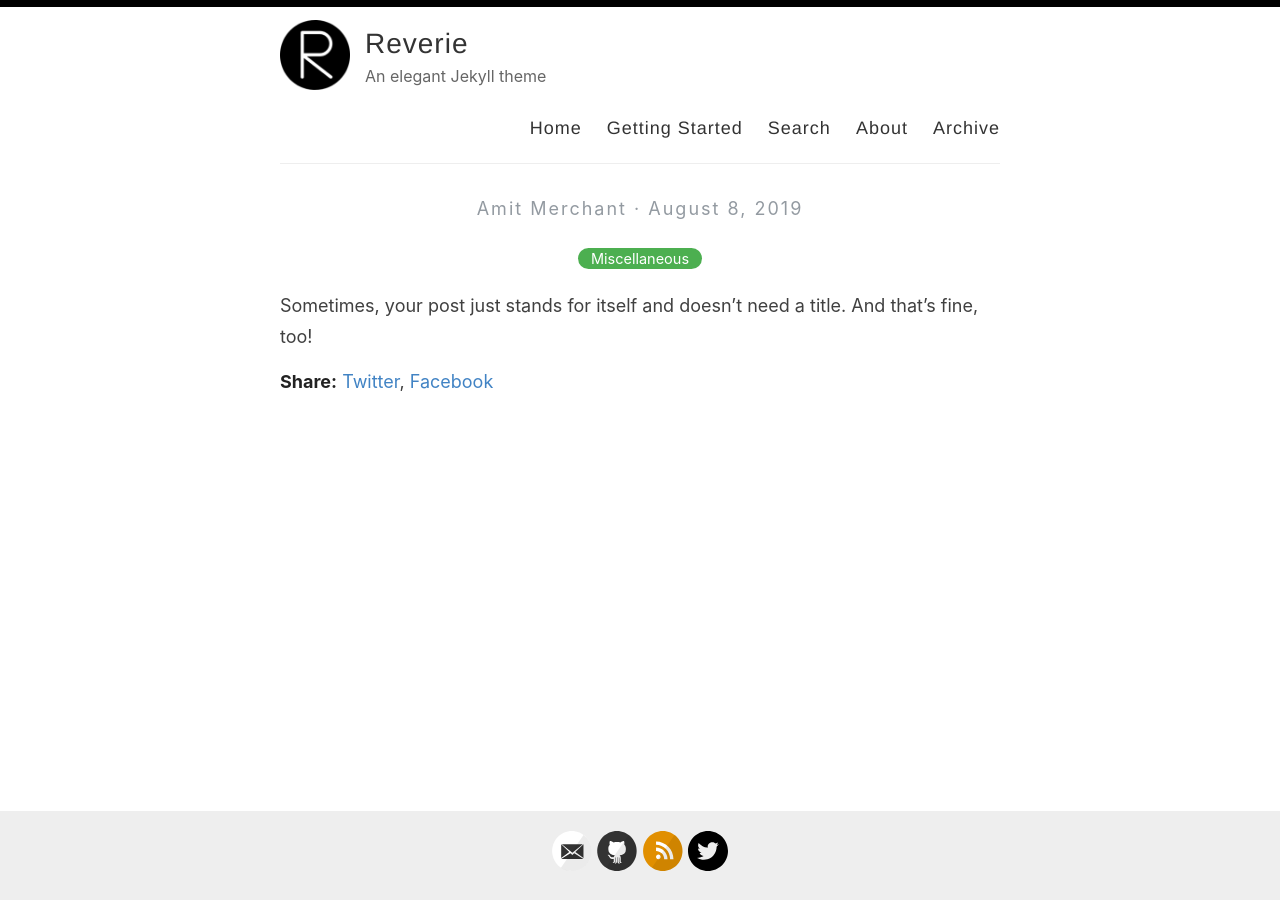
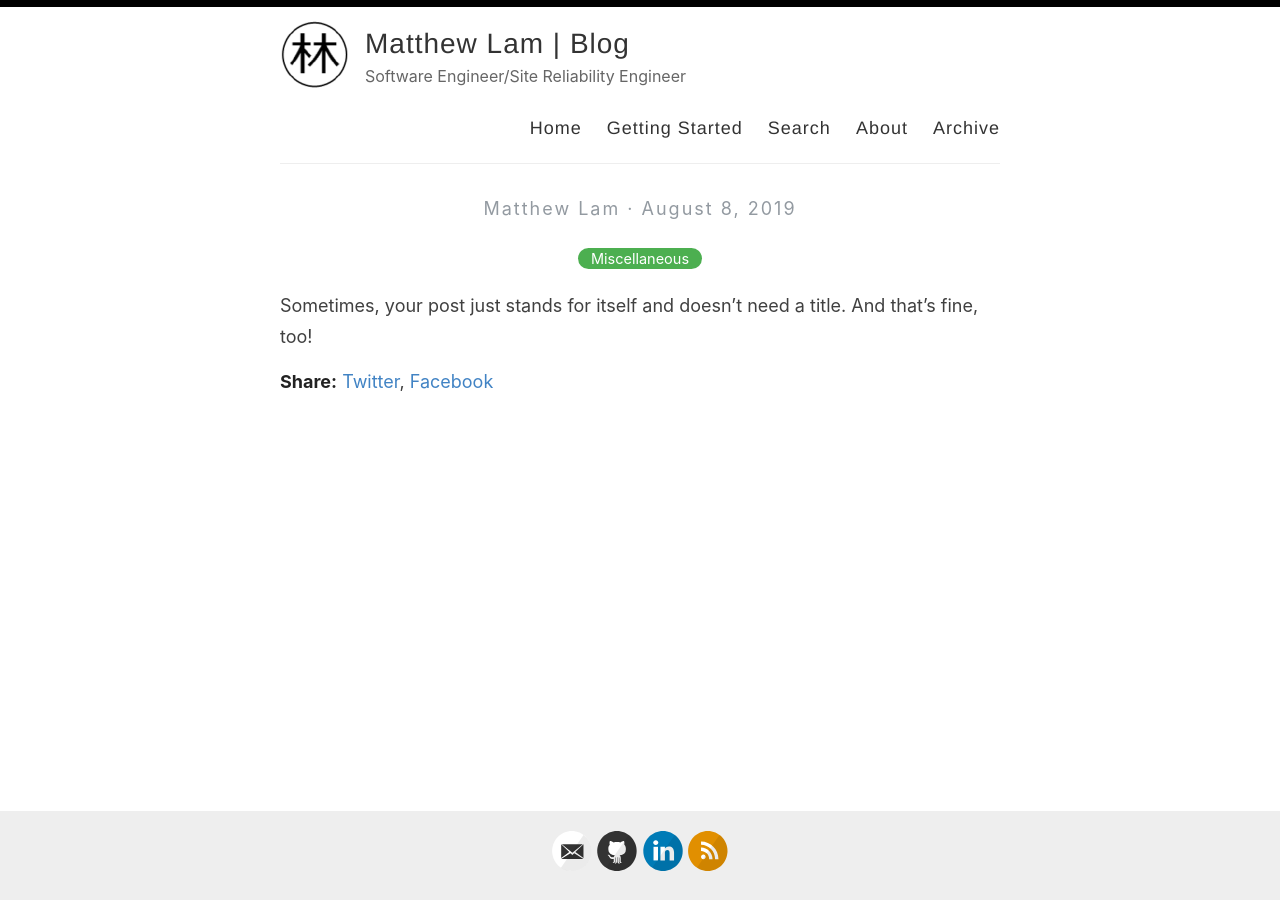
Before and after one commit to mryanlam/mryanlam.github.io, a Jekyll site: the page built from _posts/2019-08-08-no-title-posts.md, in a window 1280 px wide. Built offline with Jekyll 4.4.1, drawn with Linux system fonts in a browser that asks for light colours.

Commit message:
Customize _config

```diff
--- a/_config.yml
+++ b/_config.yml
@@ -3,16 +3,16 @@
 #
 
 # Name of your site (displayed in the header)
-name: Reverie
+name: Matthew Lam | Blog
 
 # Name of the author
-author: Amit Merchant
+author: Matthew Lam
 
 # Short bio or description (displayed in the header)
-description: An elegant Jekyll theme
+description: Software Engineer/Site Reliability Engineer
 
 # URL of your avatar or profile pic (you could use your GitHub profile pic)
-avatar: /images/reverie.png
+avatar: /static/favicon.png
 
 #
 # Flags below are optional
@@ -21,15 +21,15 @@ avatar: /images/reverie.png
 # Includes an icon in the footer for each username you enter
 footer-links:
   dribbble:
-  email: amit.d.merchant@gmail.com
+  email: matt@mryanlam.com
   facebook:
   flickr:
-  github: amitmerchant1990/reverie
+  github: mryanlam
   instagram:
-  linkedin:
+  linkedin: mryanlam
   pinterest:
   rss: rss
-  twitter: amit_merchant
+  twitter:
   stackoverflow:
   youtube: # channel/<your_long_string> or user/<user-name>
   googleplus: # anything in your profile username that comes after plus.google.com/
@@ -41,15 +41,15 @@ footer-links:
 disqus:
 
 # Enter your Google Analytics web tracking code (e.g. UA-2110908-2) to activate tracking
-google_analytics: UA-43339302-11
+google_analytics: G-N2XPZ3D07X
 
 # For newer "GA4" analytics, use the following instead of the "UA" entry above
 #google_analytics_ga4: G-GABC1DEFG
 
 # Your website URL (e.g. http://amitmerchant1990.github.io or http://www.amitmerchant.com)
 # Used for Sitemap.xml and your RSS feed
-url: http://www.amitmerchant.com/reverie
-enforce_ssl: https://www.amitmerchant.com/reverie
+url: http://mryanlam.com
+enforce_ssl: https://mryanlam.com
 
 # If you're hosting your site at a Project repository on GitHub pages
 # (http://yourusername.github.io/repository-name)
```
